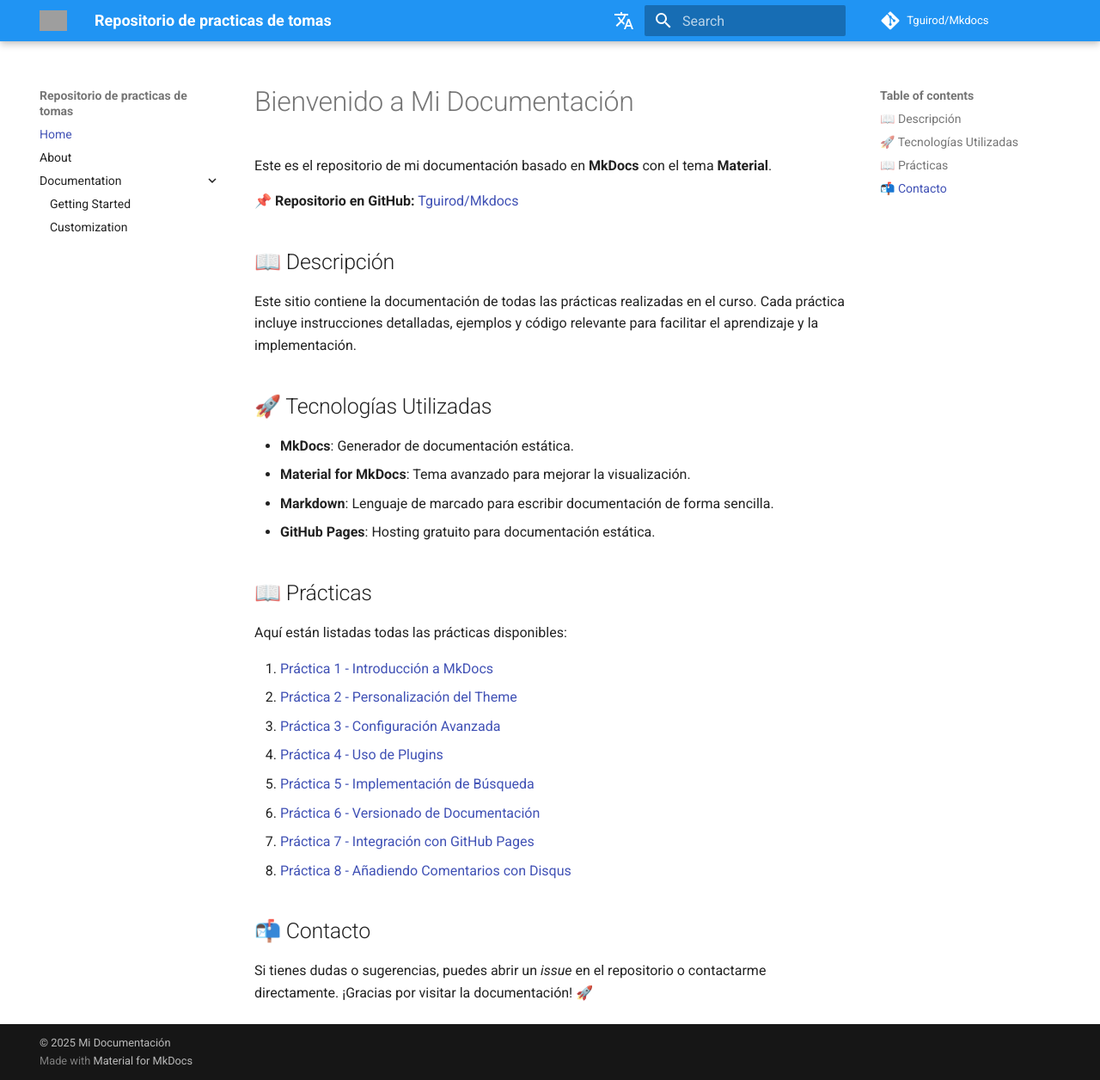
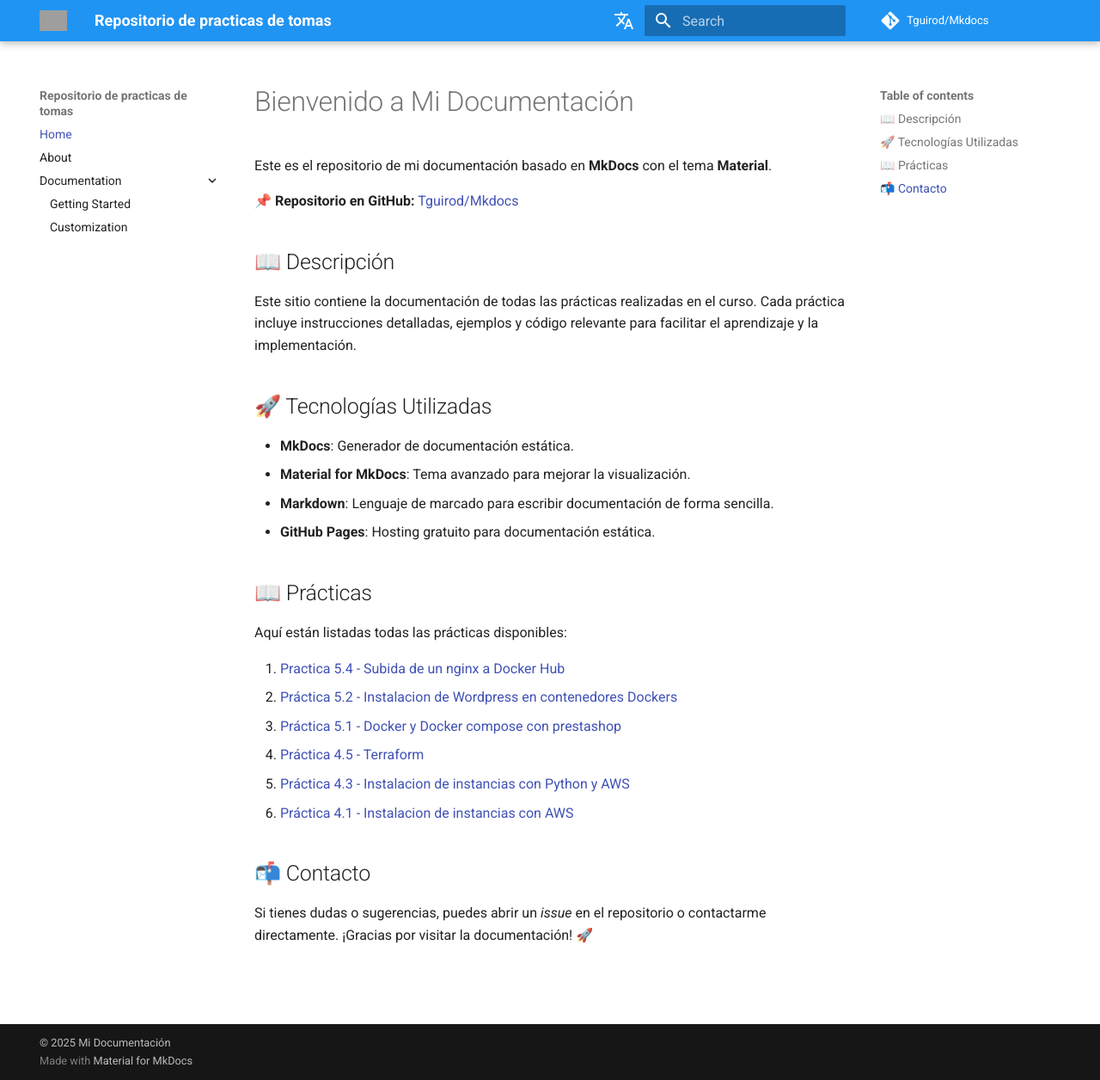
Before and after one commit to Tguirod/Mkdocs, an MkDocs documentation site: the page built from docs/index.md, in a window 1280 px wide and 1256 px high. Shown: the whole window at 86% size. Built offline with MkDocs 1.6.1 and Material for MkDocs 9.7.7, drawn with Linux system fonts in a browser that asks for light colours; comment, search, counter and statistics services are not loaded; grey boxes are pictures that could not be loaded.

Commit message:
Update index.md

```diff
--- a/docs/index.md
+++ b/docs/index.md
@@ -16,14 +16,12 @@
 ## 📖 Prácticas
 Aquí están listadas todas las prácticas disponibles:
 
-1. [Práctica 1 - Introducción a MkDocs](docs/practica1.md)
-2. [Práctica 2 - Personalización del Theme](docs/practica2.md)
-3. [Práctica 3 - Configuración Avanzada](docs/practica3.md)
-4. [Práctica 4 - Uso de Plugins](docs/practica4.md)
-5. [Práctica 5 - Implementación de Búsqueda](docs/practica5.md)
-6. [Práctica 6 - Versionado de Documentación](docs/practica6.md)
-7. [Práctica 7 - Integración con GitHub Pages](docs/practica7.md)
-8. [Práctica 8 - Añadiendo Comentarios con Disqus](docs/practica8.md)
+1. [Practica 5.4 - Subida de un nginx a Docker Hub](docs/practica1.md)
+2. [Práctica 5.2 - Instalacion de Wordpress en contenedores Dockers](docs/practica2.md)
+3. [Práctica 5.1 - Docker y Docker compose con prestashop](docs/practica3.md)
+4. [Práctica 4.5 - Terraform](docs/practica4.md)
+5. [Práctica 4.3 - Instalacion de instancias con Python y AWS](docs/practica5.md)
+6. [Práctica 4.1 - Instalacion de instancias con AWS](docs/practica6.md)
 
 ## 📬 Contacto
 Si tienes dudas o sugerencias, puedes abrir un *issue* en el repositorio o contactarme directamente. ¡Gracias por visitar la documentación! 🚀
```
